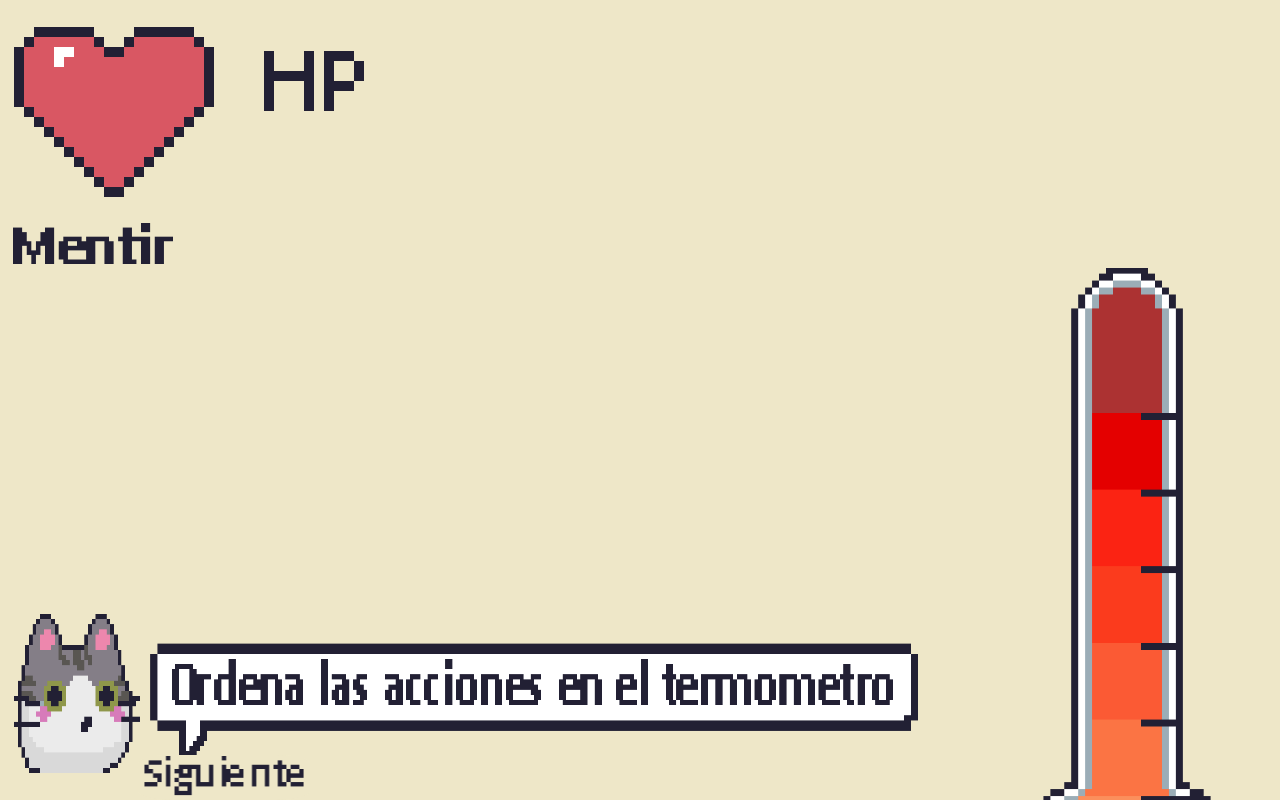
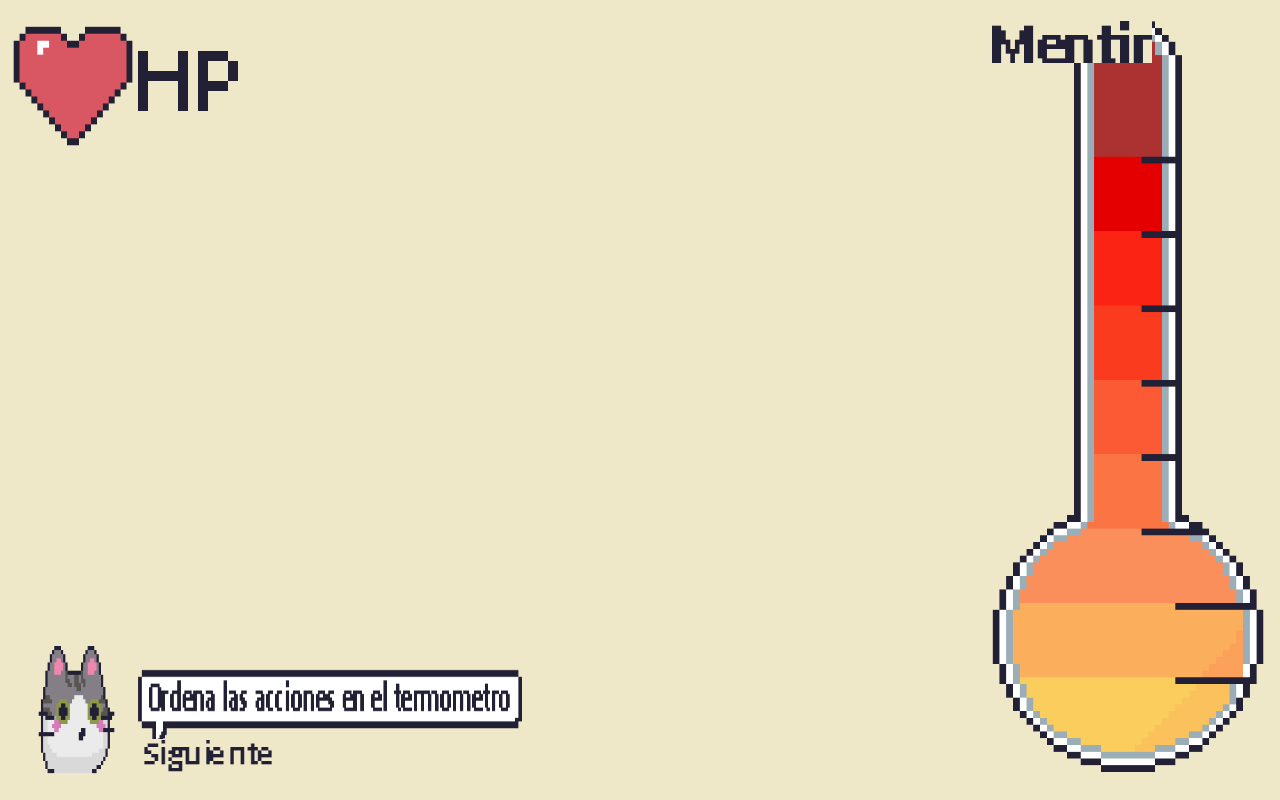
Before and after one commit to 0511Cynthia/violentometro, a React (Create React App) app: page /level3 in a window 1280 px wide. Shown: the top 800 px of the page. Built offline with nearby package versions, Linux system fonts and the light colour scheme.

Commit message:
Using the words component on the main page, adding functionality to move the component around the screen and adjusting the lvl3 layout

```diff
--- a/src/components/Kitten/Kitten.module.css
+++ b/src/components/Kitten/Kitten.module.css
@@ -4,16 +4,17 @@
 }
 .video {
     padding-bottom: 2%;
-    width: 10%;
-    height: 20%;
+    padding-left: 2%;
+    width: 6%;
+    height: 16%;
     position: absolute;
     bottom: 0;
 }
 .btnContainer{
     position: absolute;
-    bottom: 0;
+    bottom: 3%;
     left: calc(10% + 10px);
 }
 .Next{
-    width: 20vmin;
+    width: 16vmin;
 }
--- a/src/components/Signs/Signs.module.css
+++ b/src/components/Signs/Signs.module.css
@@ -1,13 +1,13 @@
 .Container{
     display: grid;
     grid-template-columns: .1fr 1fr;
-    padding-left: 2%;
+    padding-left: 1%;
 }
 .video {
 
-    padding-bottom: 3%;
-    width: 60%;
-    height: 15%;
+    padding-bottom: 4%;
+    width: 30%;
+    height: 10%;
     position: absolute;
     bottom: 0;
 }
--- a/src/components/Words/Words.jsx
+++ b/src/components/Words/Words.jsx
@@ -1,9 +1,37 @@
+import { useState } from 'react';
 import Mentir from '../../img/Words/Mentir.png'
 import styles from './Words.module.css';
 
 export default function Words(){
+    const [position, setPosition] = useState({ x: 0, y: 0 });
+    const [dragging, setDragging] = useState(false);
+
+    const handleMouseDown = (e) => {
+        setDragging(true);
+        const initialX = e.clientX - position.x;
+        const initialY = e.clientY - position.y;
+
+        const handleMouseMove = (e) => {
+        if (dragging) {
+            const newX = e.clientX - initialX;
+            const newY = e.clientY - initialY;
+            setPosition({ x: newX, y: newY });
+        }
+        };
+
+        const handleMouseUp = () => {
+        setDragging(false);
+        window.removeEventListener('mousemove', handleMouseMove);
+        window.removeEventListener('mouseup', handleMouseUp);
+        };
+
+        window.addEventListener('mousemove', handleMouseMove);
+        window.addEventListener('mouseup', handleMouseUp);
+    };
     return(
-        <div className={styles.Container}>
+        <div className={styles.Container} style={{ transform: `translate(${position.x}px, ${position.y}px)` }}
+        onMouseDown={handleMouseDown}>
+
             <picture className={styles.containerWord}>
                 <img src={Mentir} className={styles.Word} alt=''/>
             </picture>
--- a/src/components/Words/Words.module.css
+++ b/src/components/Words/Words.module.css
@@ -1,4 +1,5 @@
 .Word{
+    position: absolute;
     padding-top: 2%;
     width: 20vmin;
 }
--- a/src/level3/Level3.jsx
+++ b/src/level3/Level3.jsx
@@ -9,18 +9,17 @@ function Level3(){
     return(
         <div className={styles.Container}>
             <div className={styles.AppHeader}>
-                <img src={Heart} className={styles.Heart} alt=''/>
+                <img src={Heart} className={styles.Heart} style={{width: "15vh", height: "15vh"}} alt=''/>
                 <img src={Hp} className={styles.Hp} alt=''/>
             </div>
+            <div className={styles.columnContainer}>
             <Words/>
-            <div className={styles.columnContainer}>
                 <div className={styles.imgContainer}>
                     <img src={Thermometer} className={styles.Thermometer} alt=''/>
                 </div>
 
-                <Kitten/>
             </div>
-
+            <Kitten/>
         </div>
     )
 }
--- a/src/level3/Level3.module.css
+++ b/src/level3/Level3.module.css
@@ -4,20 +4,22 @@
     margin-right: 1%;
 }
 .AppHeader {
-    min-height: 10vh;
+    min-height: 5vh;
     display: flex;
     flex-direction: column;
     align-items: start;
     color: #0b0b16;
     display: grid;
-    grid-template-columns: .2fr .1fr .2fr;
+    grid-template-columns: .1fr .1fr .1fr;
 }
+
 .Hp{
     padding-top: 20%;
 }
-.columContainer{
-    display: grid;
-    grid-template-columns: 1fr 1fr;
+.columnContainer{
+    position: absolute;
+    top: 2vh;
+    right: 2vh;
 }
 .imgContainer{
     display: flex;
@@ -25,5 +27,5 @@
 }
 .Thermometer{
     padding-bottom: .2%;
-    width: 35vmin;
+    width: 34vh;
 }
```
